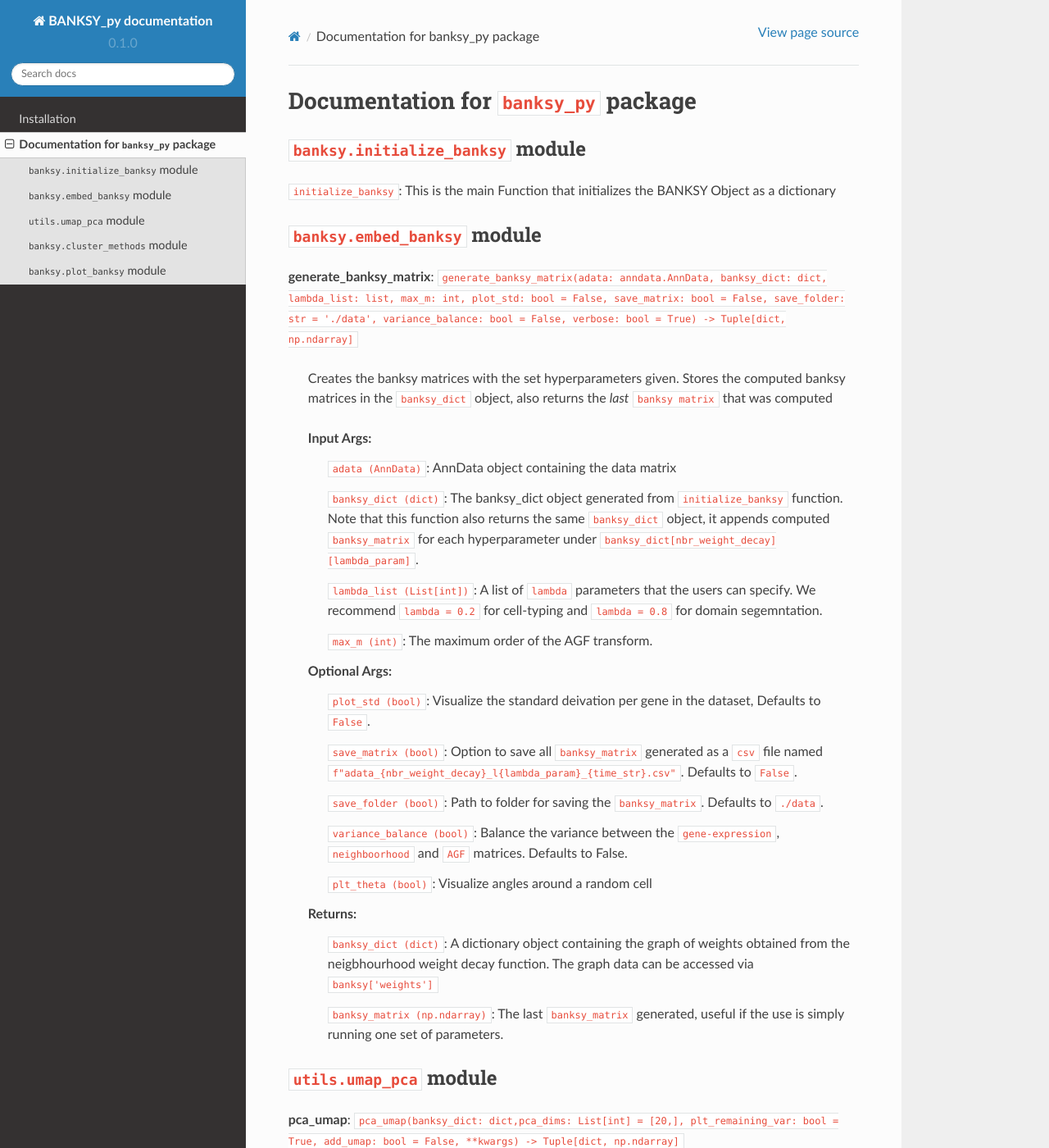
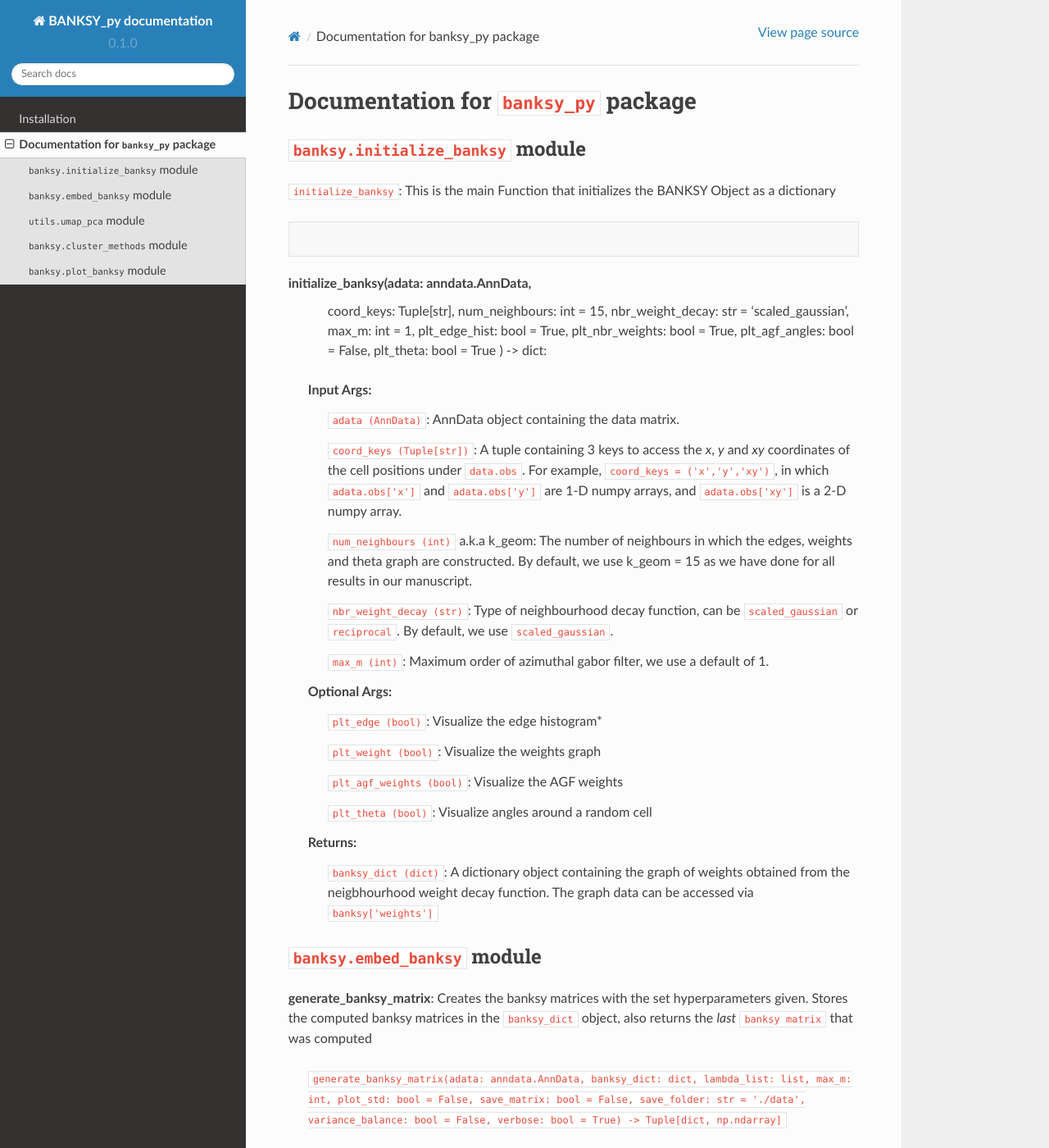
Before and after one commit to yifei-1021/read-the-docs, a Sphinx documentation site: the page built from docs/source/api.rst, in a window 1280 px wide and 1400 px high. Shown: the whole window at 82% size. Built offline with Sphinx 7.4.7 and the Read the Docs theme 2.0.0, drawn with Linux system fonts in a browser that asks for light colours; pages that are not in the unit, such as notebooks, are missing from menus.

```diff
--- a/docs/source/api.rst
+++ b/docs/source/api.rst
@@ -6,7 +6,7 @@ Documentation for ``banksy_py`` package
 ``initialize_banksy``: This is the main Function that initializes the BANKSY Object as a dictionary
 
 .. code-block:: python
-           initialize_banksy(adata: anndata.AnnData,
+initialize_banksy(adata: anndata.AnnData,
                       coord_keys: Tuple[str],
                       num_neighbours: int = 15,
                       nbr_weight_decay: str = 'scaled_gaussian',
@@ -44,9 +44,10 @@ Documentation for ``banksy_py`` package
 
 ``banksy.embed_banksy`` module
 -------
-**generate_banksy_matrix**: ``generate_banksy_matrix(adata: anndata.AnnData, banksy_dict: dict, lambda_list: list, max_m: int, plot_std: bool = False, save_matrix: bool = False, save_folder: str = './data', variance_balance: bool = False, verbose: bool = True) -> Tuple[dict, np.ndarray]``
+**generate_banksy_matrix**: Creates the banksy matrices with the set hyperparameters given. Stores the computed banksy matrices in the ``banksy_dict`` object, also returns the *last* ``banksy matrix`` that was computed
 
-    Creates the banksy matrices with the set hyperparameters given. Stores the computed banksy matrices in the ``banksy_dict`` object, also returns the *last* ``banksy matrix`` that was computed
+
+ ``generate_banksy_matrix(adata: anndata.AnnData, banksy_dict: dict, lambda_list: list, max_m: int, plot_std: bool = False, save_matrix: bool = False, save_folder: str = './data', variance_balance: bool = False, verbose: bool = True) -> Tuple[dict, np.ndarray]``
 
     **Input Args**:
         ``adata (AnnData)``: AnnData object containing the data matrix
```
